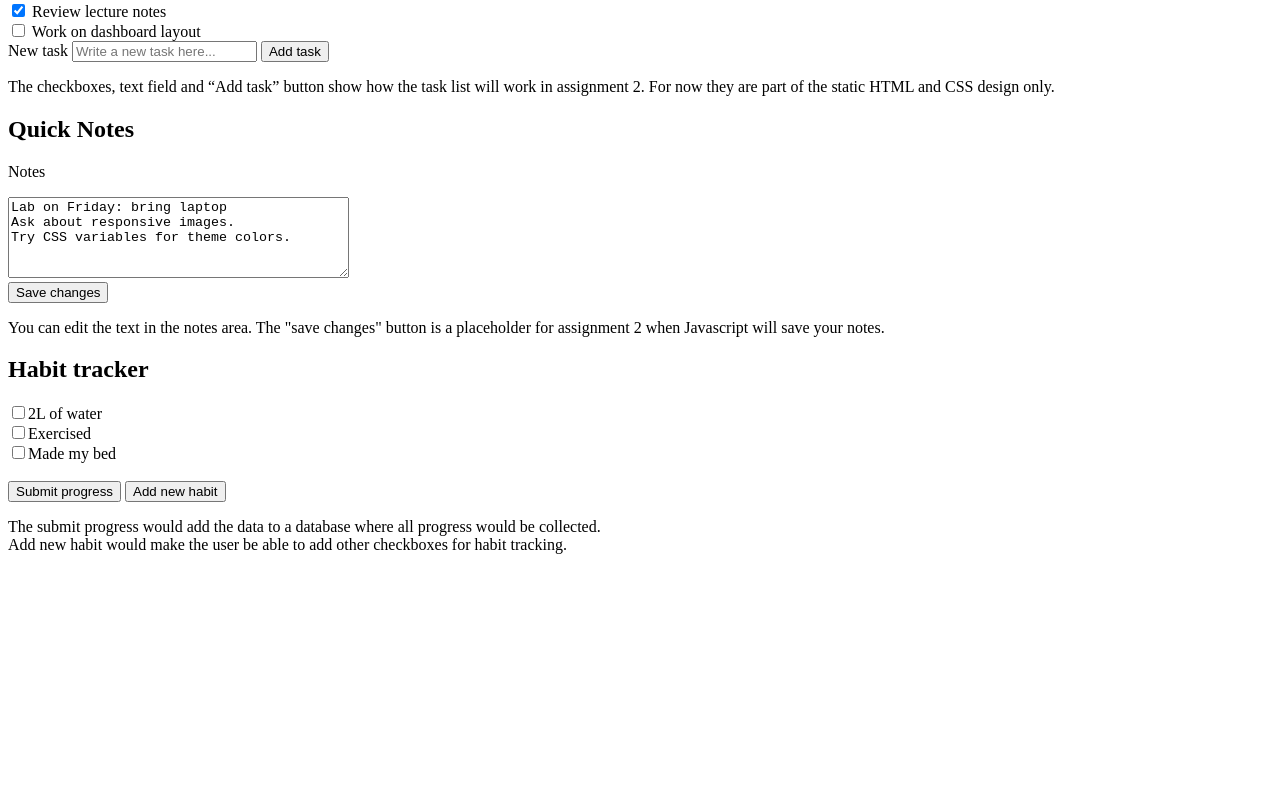
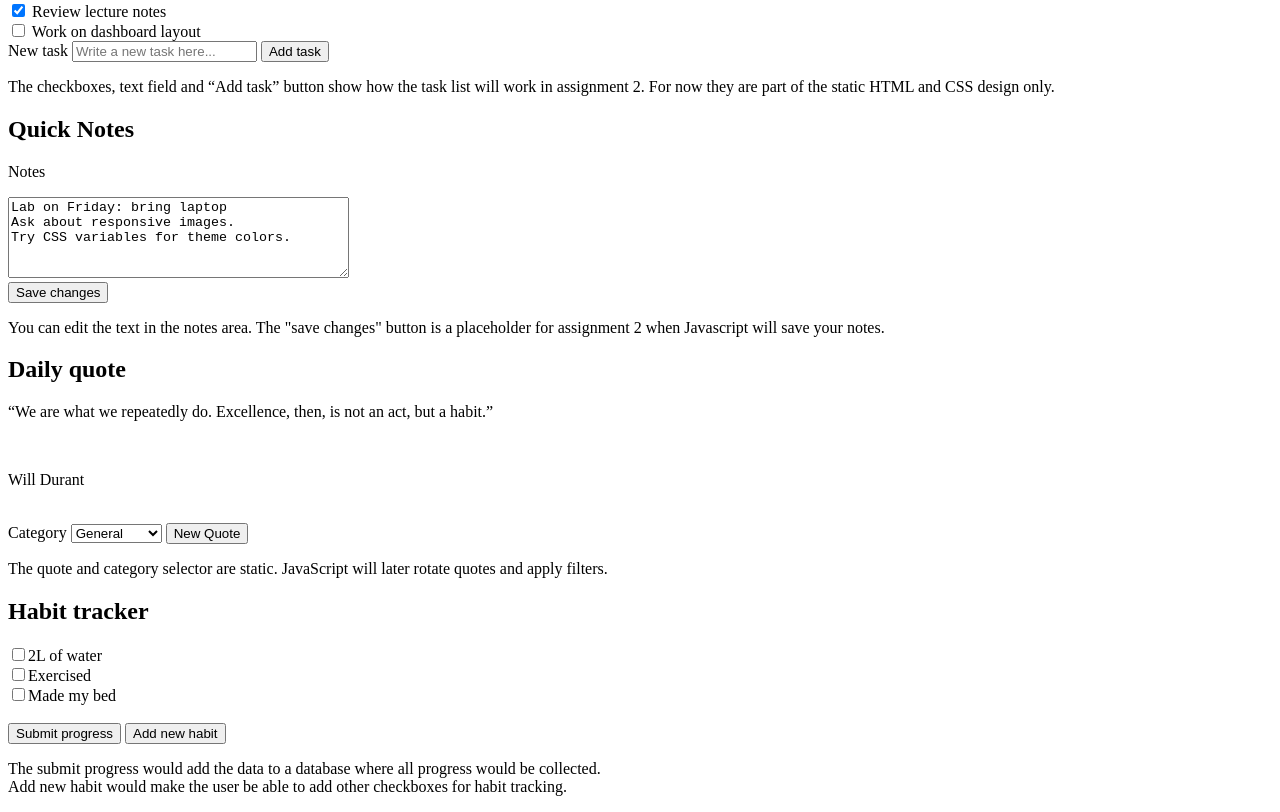
Before and after one commit to AgnesOmars/Assignment1-vefforritun, a website: page skil/index.html in a window 1280 px wide. Shown: the part 696-1508 px from the top of the page. Before the commit the page ends 1266 px from the top, so only its background shows below. Drawn offline with Linux system fonts and the light colour scheme.

Commit message:
Update index.html

```diff
--- a/skil/index.html
+++ b/skil/index.html
@@ -61,6 +61,32 @@ Try CSS variables for theme colors.
     </div>
 
     <div>
+      <h2>Daily quote</h2>
+      <p>
+        “We are what we repeatedly do. Excellence, then, is not an act, but a
+        habit.”
+      </p>
+      <br />
+      <p>Will Durant</p>
+      <br />
+
+      <form>
+        <label for="category">Category</label>
+        <select name="category" id="category">
+          <option value="general">General</option>
+          <option value="productivity">Productivity</option>
+          <option value="study">Study</option>
+          <option value="creativity">Creativity</option>
+        </select>
+        <button type="button">New Quote</button>
+      </form>
+      <p>
+        The quote and category selector are static. JavaScript will later rotate
+        quotes and apply filters.
+      </p>
+    </div>
+
+    <div>
       <h2>Habit tracker</h2>
       <form>
         <label id="habit_checkbox1"><input type="checkbox" />2L of water</label
```
